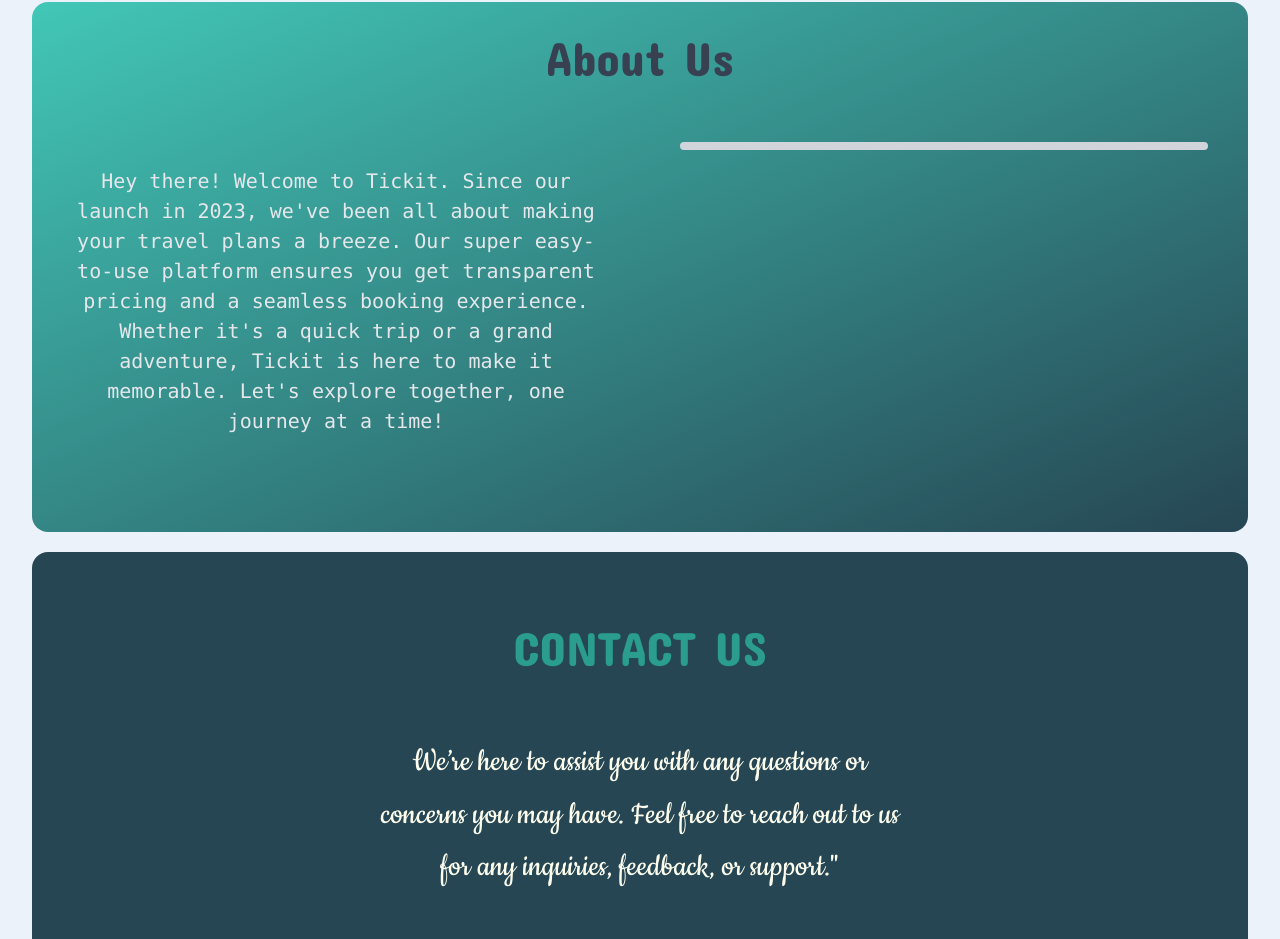
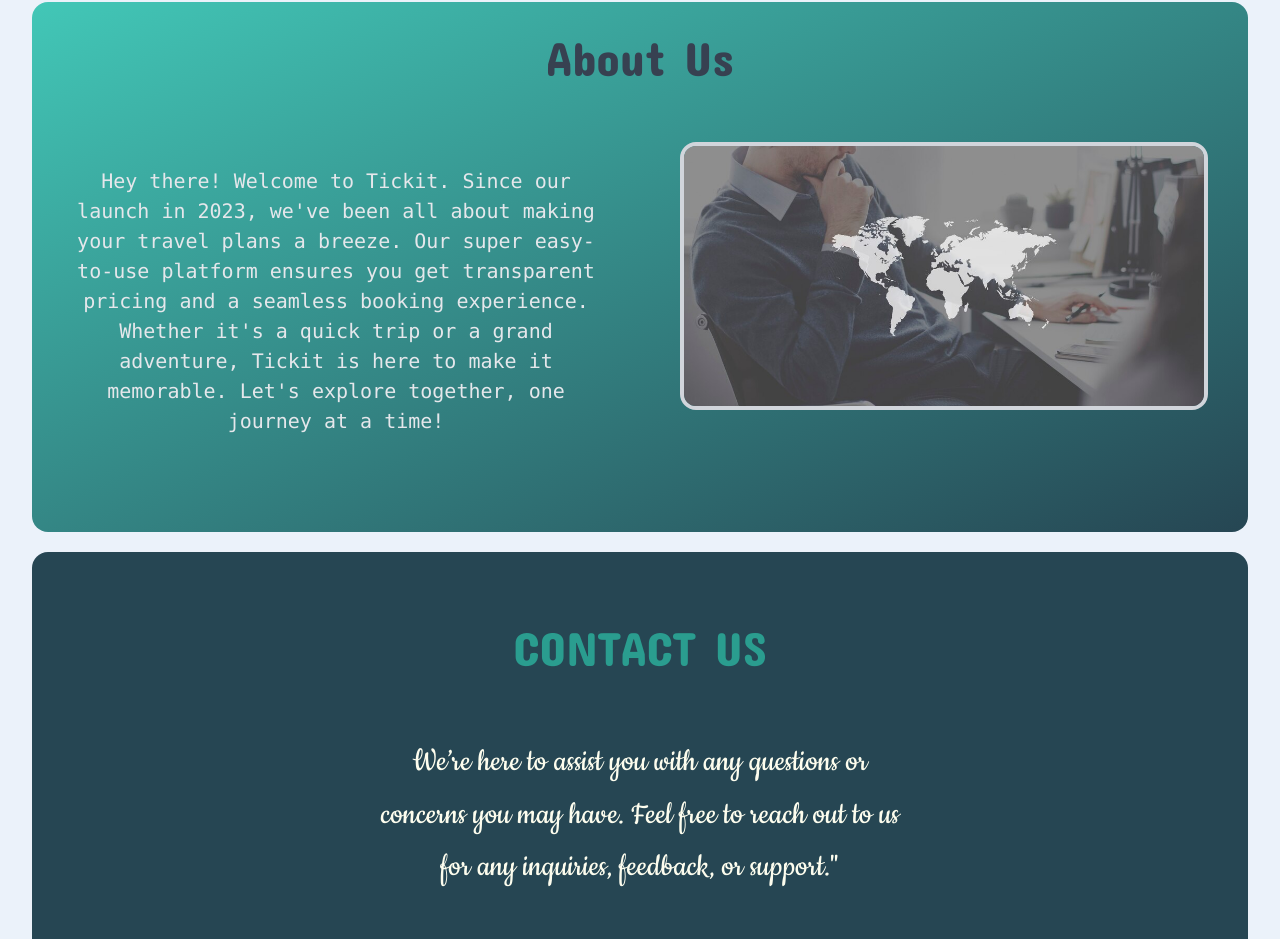
Before and after one commit to AMDHAAROON/Tourism-website, a website: page src/index.html in a window 1280 px wide. Shown: the part 4533-5472 px from the top of the page. Drawn offline with Linux system fonts and the light colour scheme; the site is published under a folder, as on GitHub Pages, so addresses that start at the root find nothing; a web font is replaced by a local one.

Commit message:
fix: update image source path in index.html for correct rendering

```diff
--- a/src/index.html
+++ b/src/index.html
@@ -408,7 +408,7 @@
             <h2>Hey there! Welcome to Tickit. Since our launch in 2023, we've been all about making your travel plans a breeze. Our super easy-to-use platform ensures you get transparent pricing and a seamless booking experience. Whether it's a quick trip or a grand adventure, Tickit is here to make it memorable. Let's explore together, one journey at a time!</h2>
            </div>
            <div class="hidden md:block w-1/2  p-10 ">
-            <img src="/src/assets/aboutus.jpg" class="rounded-2xl border-4 border-gray-300" alt="">
+            <img src="../src/assets/aboutus.jpg" class="rounded-2xl border-4 border-gray-300" alt="">
            </div>
         </div>
            </div>
```
